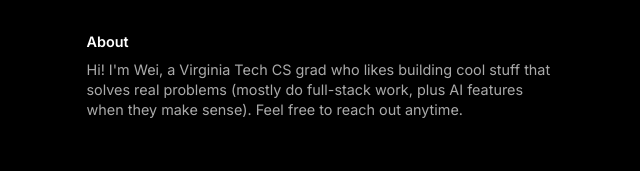
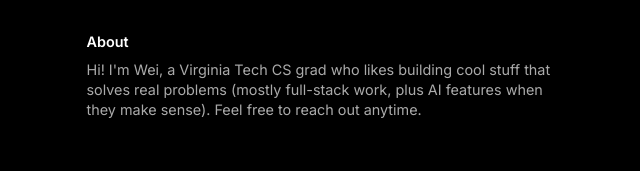
Before and after one commit to weiqlu/weiqlu-portfolio, a React (Vite) app in the folder client/: page / in a window 1280 px wide. Shown: the part 239-410 px from the top of the page, without its empty margins (320-960 px from the left). Built offline with nearby package versions, Linux system fonts and the light colour scheme.

Commit message:
updated readme

```diff
--- a/client/src/components/Profile.jsx
+++ b/client/src/components/Profile.jsx
@@ -81,7 +81,7 @@ const Profile = () => {
             </Typography>
             <Typography variant="body1">
               {
-                "Hi! I'm Wei, a Virginia Tech CS grad who likes building cool stuff that solves real problems (mostly do full-stack work, plus AI features when they make sense). Feel free to reach out anytime."
+                "Hi! I'm Wei, a Virginia Tech CS grad who likes building cool stuff that solves real problems (mostly full-stack work, plus AI features when they make sense). Feel free to reach out anytime."
               }
             </Typography>
           </Box>
```
